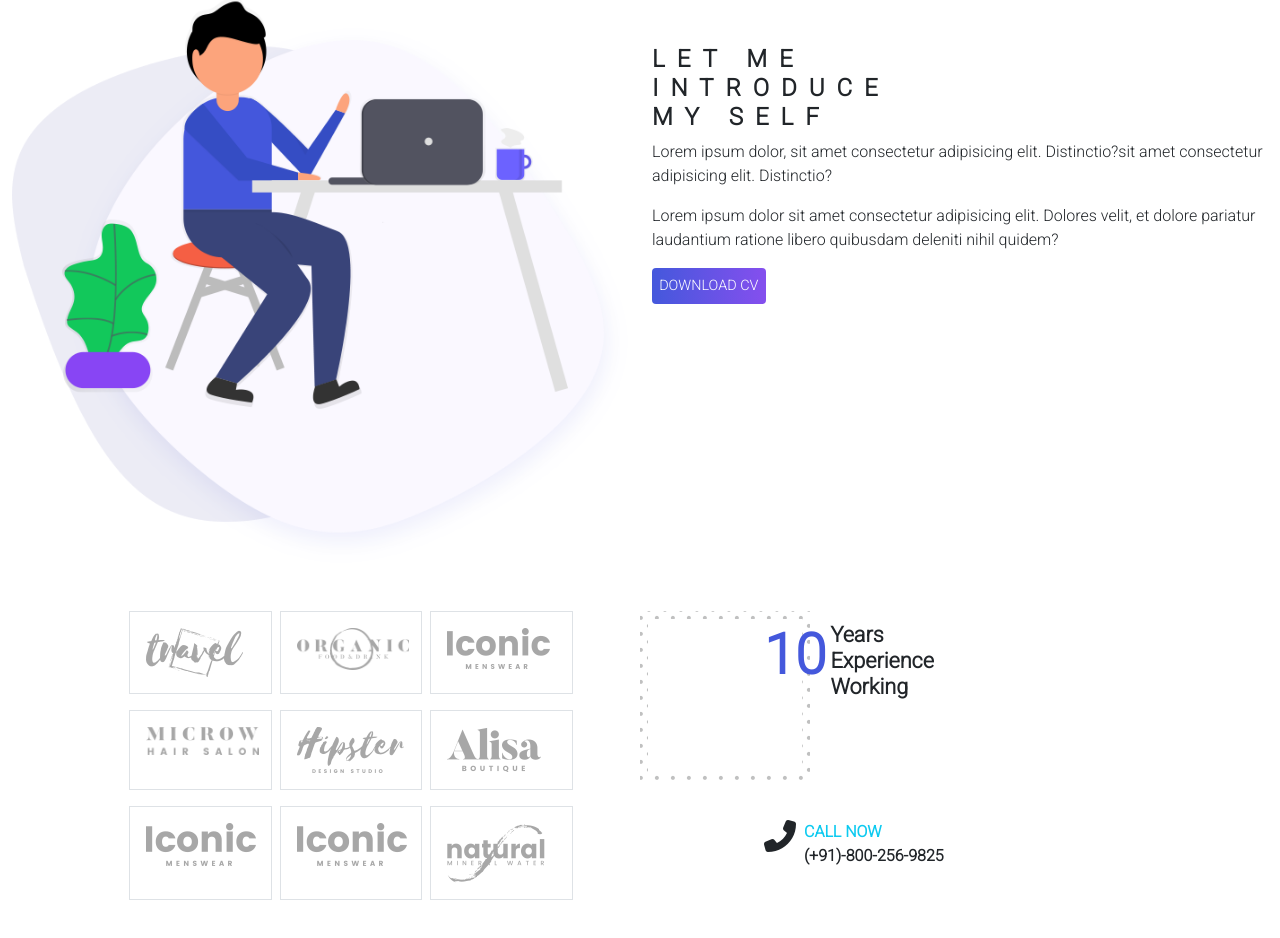
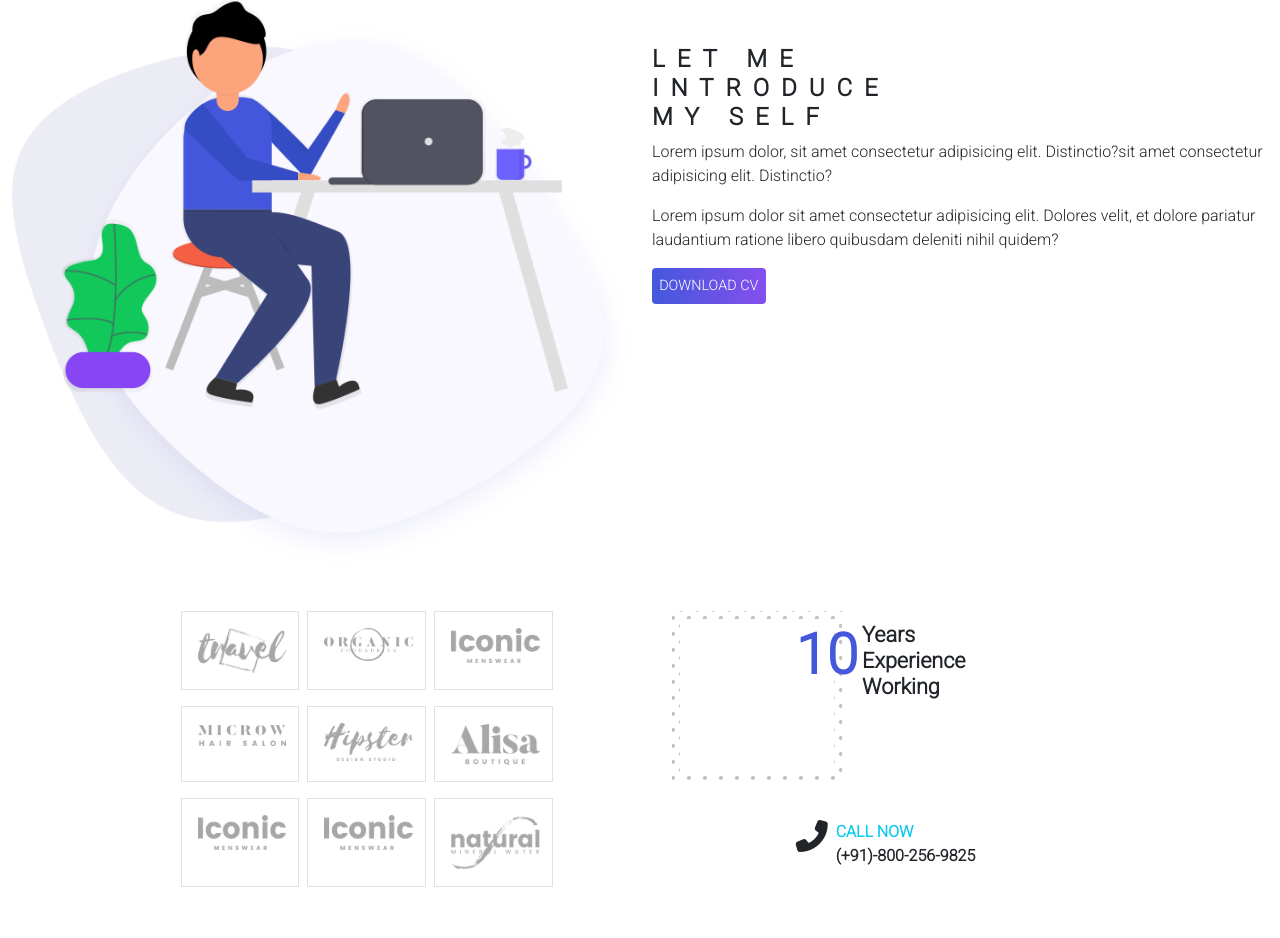
Before and after one commit to Alkaly02/website, a plain HTML site: page index.html in a window 1280 px wide. Shown: the part 677-1615 px from the top of the page. Drawn offline with nearby package versions, Linux system fonts and the light colour scheme.

Commit message:
Ajustement du brand

```diff
--- a/index.html
+++ b/index.html
@@ -101,8 +101,8 @@
 		<!-- brand-section -->
 		<section id="brand">
 			<div class="container-lg my-5">
-				<div class="row justify-content-center">
-					<div class="col-sm-6 col-12 ">
+				<div class="row justify-content-evenly">
+					<div class="col-sm-5 col-12 ">
 						<div class="row gy-3 justify-content-center">
 							<div class="col-3 col-sm-3 ps-3 me-2 py-3 border">
 								<img src="img/brands/logo1.png" alt="Brand-1" class="img-fluid">
@@ -133,7 +133,7 @@
 							</div>
 						</div>
 					</div>
-					<div class="col-sm-6 col-12" id="years">
+					<div class="col-sm-5 col-12" id="years">
 						<div class="years d-flex flex-row">
 							<h1>10</h1>
 							<p class="experiences h4">
--- a/style.css
+++ b/style.css
@@ -162,6 +162,11 @@ body{
 }
 
 /*### brand-section @media queries*/
+@media(max-width: 757px){
+	.phone-number{
+		font-size: 0.79em;
+	}
+}
 @media(max-width: 632px){
 	#brand .years{
 		padding-left: 5em;
@@ -175,7 +180,7 @@ body{
 	#years{
 		margin-top: 1.5em;
 		display: flex;
-		justify-content: space-between;
+		justify-content: space-around;
 		align-items: flex-start;
 		position: relative;
 		padding: 0.5em 0;
```
